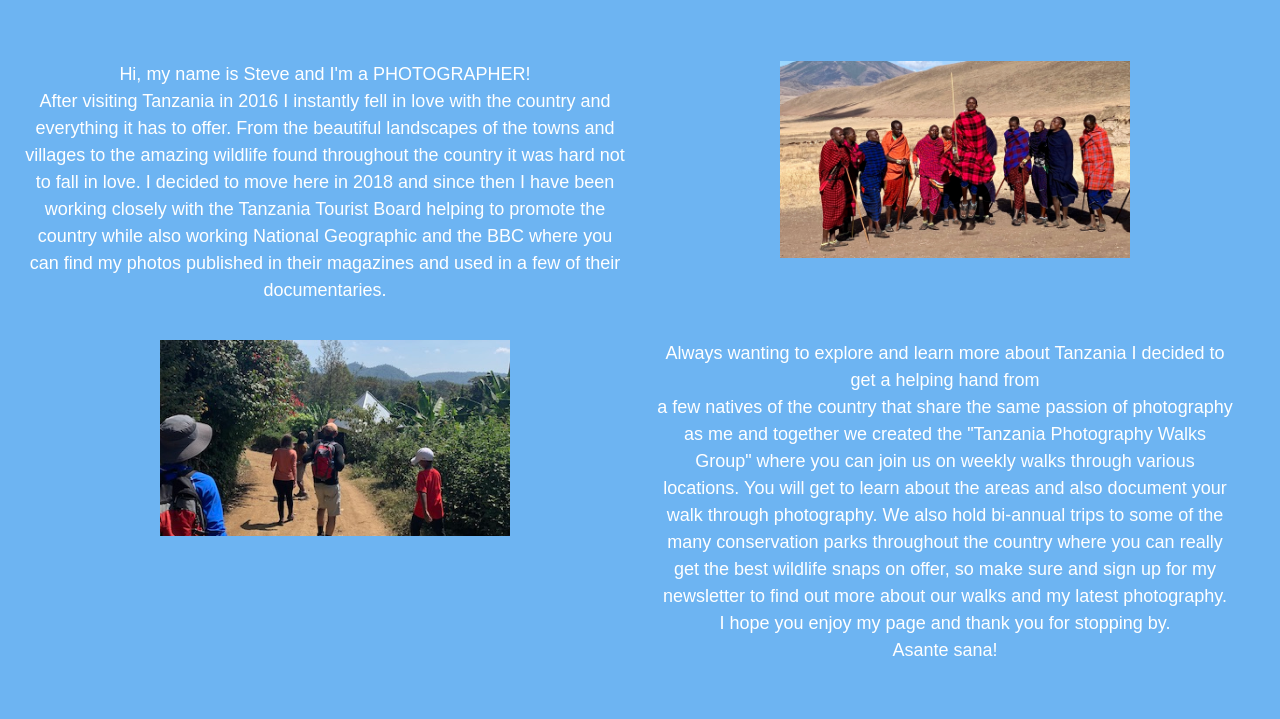
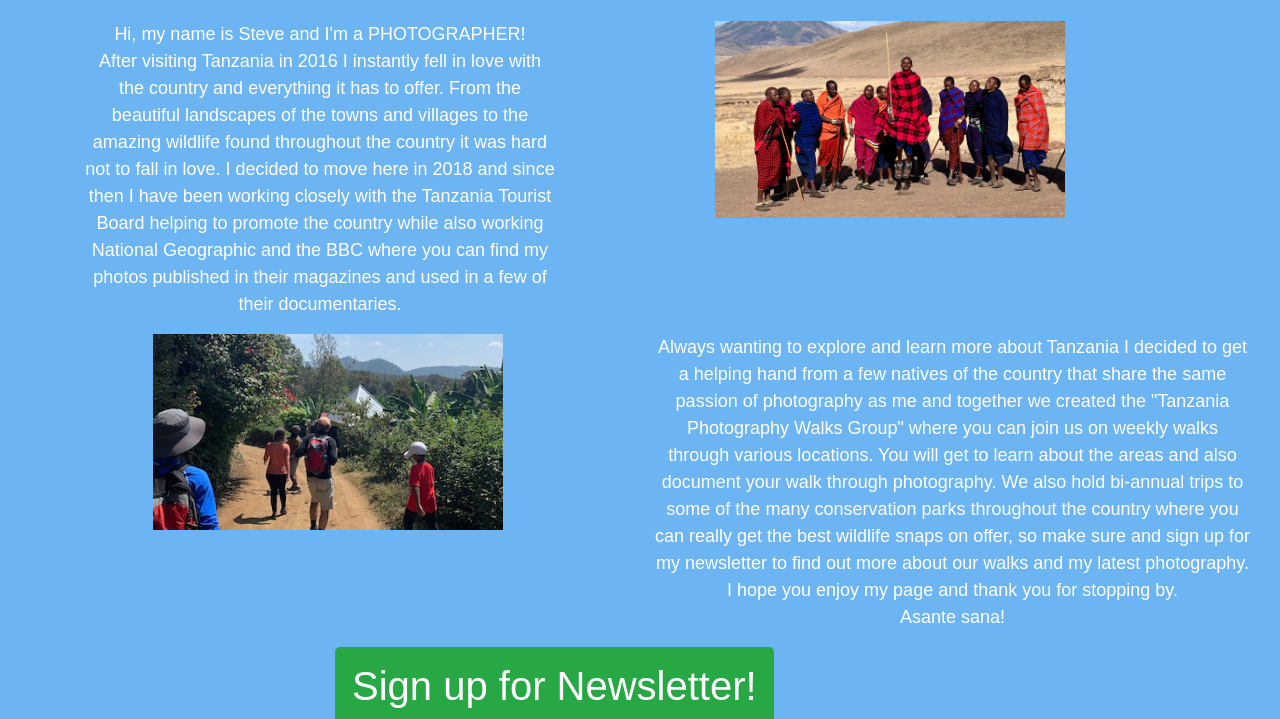
Before and after one commit to Code-Institute-Submissions/stephenoc390-SOCPhotography-Milestone1, a plain HTML site: page index.html in a window 1280 px wide. Shown: the part 1019-1738 px from the top of the page. Drawn offline with nearby package versions, Linux system fonts and the light colour scheme; a web font is replaced by a local one.

Commit message:
updated container

```diff
--- a/assets/css/style.css
+++ b/assets/css/style.css
@@ -136,7 +136,7 @@ footer {
 
 .container-fluid {
     width: 100%;
-   padding: 20px;
+
 }
 
 
@@ -153,15 +153,23 @@ footer {
 
 }
 
-#signup-btn {
-    font-family: "Permanent Marker" , sans-serif;
-    font-size: 20px;
-    letter-spacing: 5px;
-    word-spacing: 10px;
-    background-color: #24bf3c;
-    color: #ffffff;
+.sign-up {
+    font-size: 40px;
 }
 
-.sign-up {
-    padding-top: 100px;
+
+.info-box-one {
+    max-width: 500px;
+    text-align: center;
+    position: relative;
+    align-content: center;
 }
+
+.infobox {
+    text-align: center;
+}
+
+.about-box {
+    max-width: 1200px;
+    color: rgba(rgba(0, 0, 0, 0.5), green, blue, alpha)
+}
--- a/index.html
+++ b/index.html
@@ -55,7 +55,6 @@
 
 
 
-
       <div class="hero-image">
       <div class="greeting">
         <p>Karibu</p>
@@ -70,14 +69,16 @@
     </div>
 
 
+
+
       <div class="container-fluid">
         <div class="row">
           <div class="col-12 my-3">
             <h3 class="heading">About Me</h3>
           </div>
         <div class="container-fluid">
-          <div class="row">
-            <div class="col-12 col-md-6">
+          <div class="row justify-content-center">
+            <div class="col-12 col-md-6 info-box-one">
               <p class="about-info">
                 Hi, my name is Steve and I'm a PHOTOGRAPHER!<br />
                 After visiting Tanzania in 2016 I instantly fell in love with
@@ -100,14 +101,14 @@
             </div>
             </div>
             <div class="container-fluid">
-            <div class="row">
+            <div class="row justify-content-center">
             <div class="col-12 col-md-6 about-img">
               <img src="assets/images/walks.jpg" alt="me" class="about-pics" />
             </div>
             <div class="col-12 col-md-6">
               <p class="about-info">
                 Always wanting to explore and learn more about Tanzania I
-                decided to get a helping hand from <br />a few natives of the
+                decided to get a helping hand from a few natives of the
                 country that share the same passion of photography as me and
                 together we created the "Tanzania Photography Walks Group" where
                 you can join us on weekly walks through various locations. You
@@ -116,7 +117,7 @@
                 many conservation parks throughout the country where you can
                 really get the best wildlife snaps on offer, so make sure and
                 sign up for my newsletter to find out more about our walks and
-                my latest photography.<br />
+                my latest photography.<br/>
                 I hope you enjoy my page and thank you for stopping by.
                 <br />Asante sana!
               </p>
@@ -127,10 +128,10 @@
       </div>
       </div>
       <div class="container-fluid">
-      <div class="row">
-      <div class="col-12 col-md-4 offset-md-4">
+      <div class="row justify-content-center">
+      <div class="col-12 col-md-6">
         <button
-          class="btn btn-success btn-lg"
+          class="btn btn-success btn-lg sign-up"
           data-toggle="modal"
           data-target="#signUpModal"
         >
@@ -139,6 +140,9 @@
       </div>
       </div>
       </div>
+
+
+        </div>
     </section>
 
     <footer>
```
